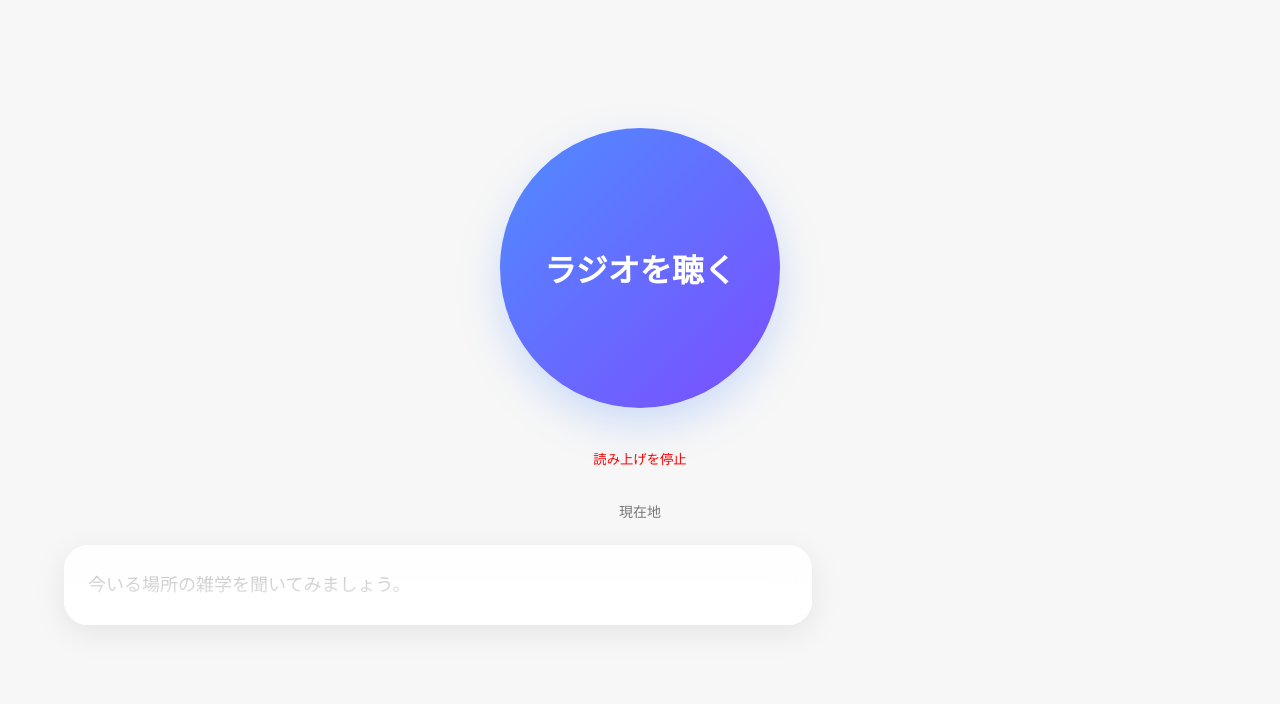
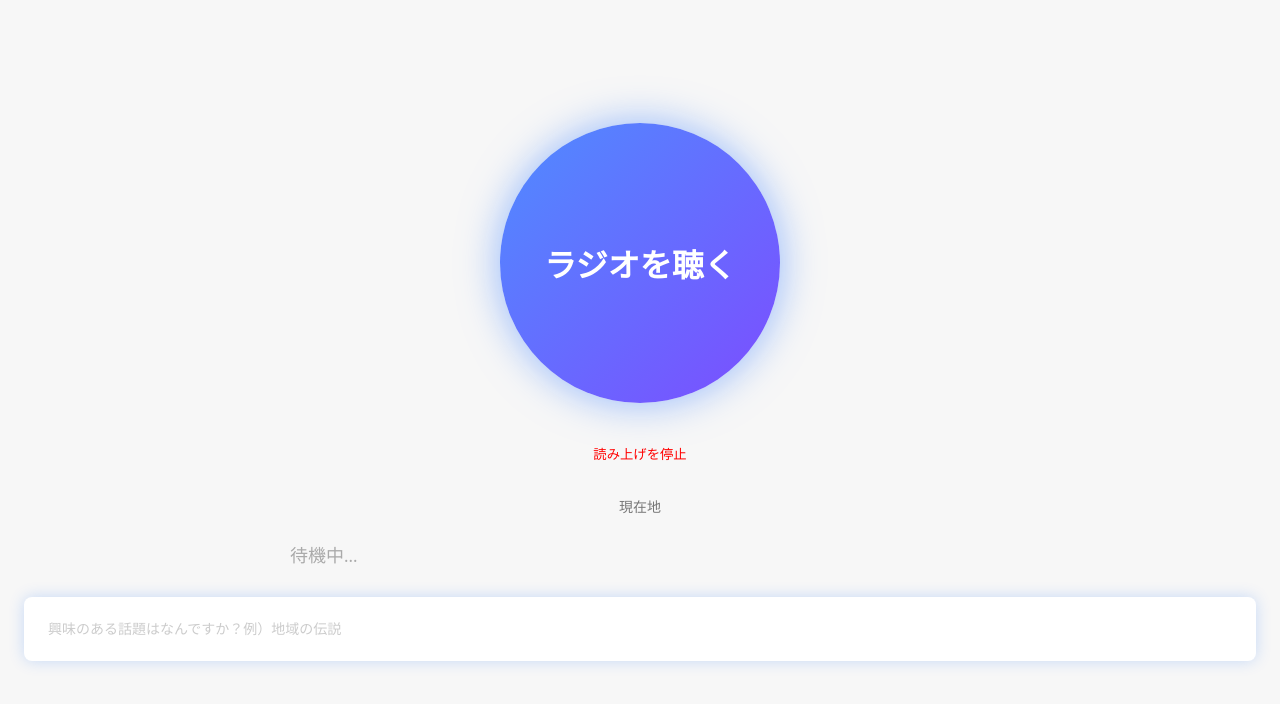
Before and after one commit to attakai/radio, a Nuxt app in the folder frontend/: page / in a window 1280 px wide. Shown: the top 704 px of the page. Built offline with nearby package versions, Linux system fonts and the light colour scheme.

Commit message:
興味のある話題に合わせて話せるように

```diff
--- a/frontend/pages/index.vue
+++ b/frontend/pages/index.vue
@@ -1,16 +1,19 @@
 <template lang="pug">
+.wrapper
   .wrap
     button.start(@click="startRadio") ラジオを聴く
     button.stop(@click="stop") 読み上げを停止
   .place 現在地 {{ place }}
   .subtitle(@click="isOpen = !isOpen" :class="{ open: isOpen }")
     span.read {{ readText }}
-    span.unread {{ unreadText || '今いる場所の雑学を聞いてみましょう。' }}
+    span.unread {{ unreadText || '待機中...' }}
+  input.interest(v-model="interest" placeholder="興味のある話題はなんですか？例）地域の伝説")
 </template>
 
 <script setup>
 const msg = ref('')
 const place = ref('')
+const interest = ref('')
 const isOpen = ref(false)
 const startRadio = async () => {
   place.value = await locate()
@@ -129,6 +132,22 @@ h2
   align-items center
   gap 16px
   margin-top 10%
+.wrapper
+  display flex
+  flex-flow column nowrap
+  align-items center
+  padding 0 24px
+.interest
+  width 100%
+  display block
+  padding 24px
+  font-size 14px
+  box-sizing border-box
+  border-radius 8px
+  border 0
+  box-shadow 0 0 16px rgba(10, 100, 250, .2)
+  &::placeholder
+    color #ccc
 .start
   width 280px
   height 280px
@@ -139,9 +158,8 @@ h2
   font-size 32px
   font-weight bold
   cursor pointer
-  box-shadow 0 16px 40px rgba(79,140,255,.25)
+  box-shadow 0 0px 40px rgba(79,140,255,.6)
   transition transform .2s ease
-
   &:active
     transform scale(.96)
 
@@ -154,19 +172,13 @@ h2
 .place
   max-width 700px
   margin 32px auto 0
-  padding 0 24px
   font-size 14px
   color #777
   text-align center
 
 .subtitle
   max-width 700px
-  margin 24px 5%
-  padding 24px
-  background rgba(255,255,255,.8)
-  backdrop-filter blur(16px)
-  border-radius 24px
-  box-shadow 0 8px 32px rgba(0,0,0,.08)
+  margin 24px 0
 
   display -webkit-box
   -webkit-box-orient vertical
@@ -178,27 +190,14 @@ h2
 
   line-height 1.8
   font-size 18px
-
+  width 100%
+  box-sizing border-box
   transition all .3s ease
 
   .read
     color #4f8cff
   .unread
     color #aaa
-  &::after
-    content ""
-    position absolute
-    left 0
-    right 0
-    bottom 0
-    height 80px
-
-    background linear-gradient(
-      rgba(255,255,255,0),
-      rgba(255,255,255,1)
-    )
-
-    transition opacity .3s ease
 
   &.open
     -webkit-line-clamp unset
```
